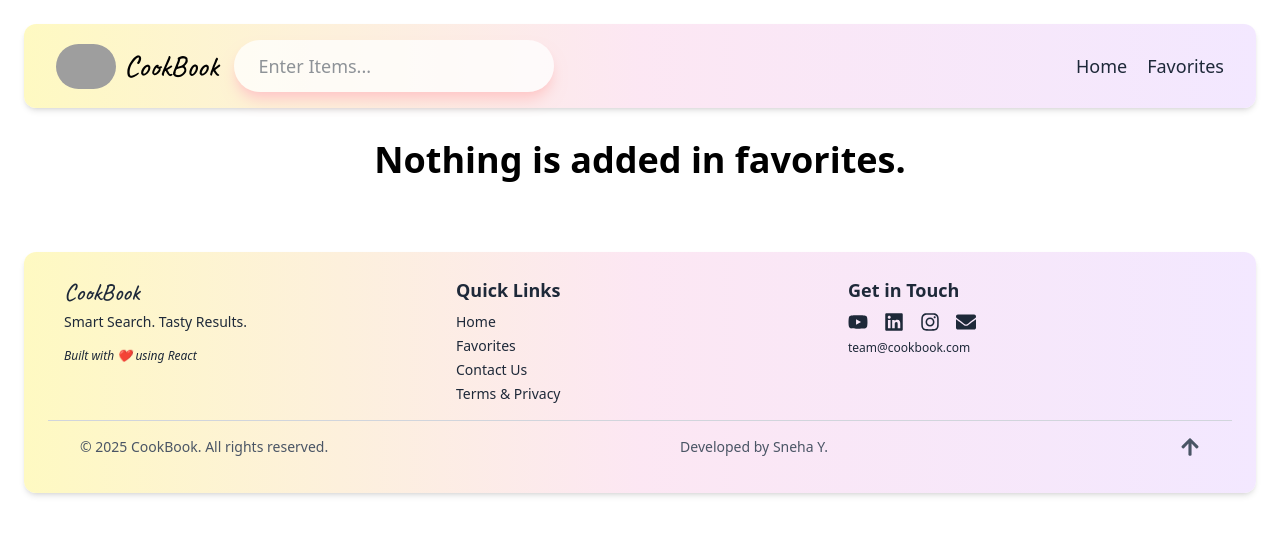
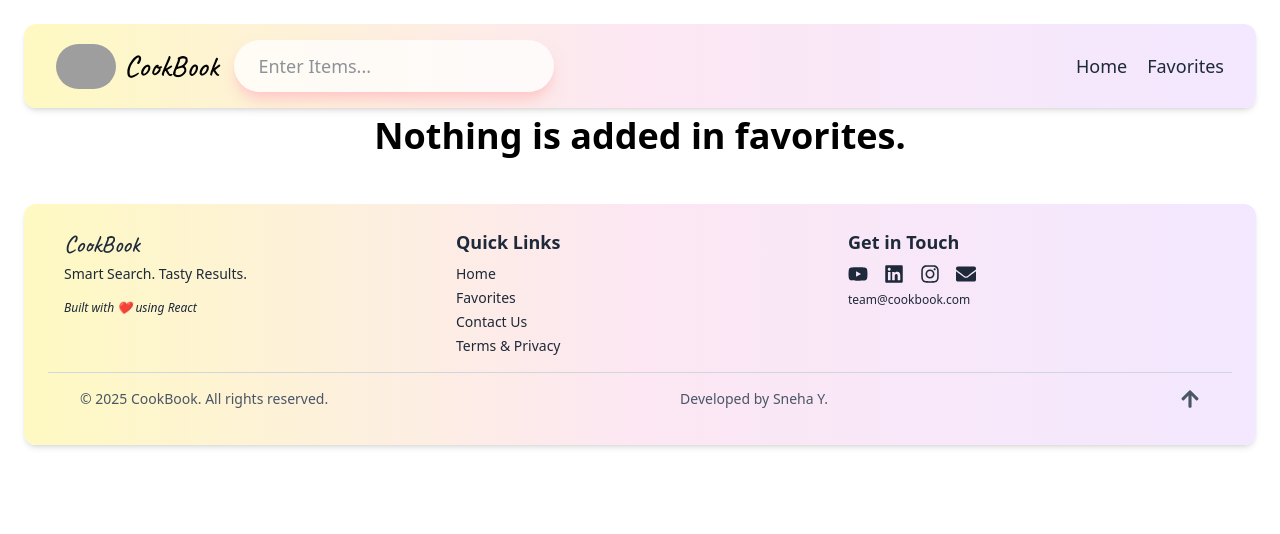
Before and after one commit to SNH078/CookBook-Recipe-App, a React (Vite) app: page /favorites in a window 1280 px wide. Shown: the top 534 px of the page. Built offline with nearby package versions, Linux system fonts and the light colour scheme; grey boxes are pictures that could not be loaded.

Commit message:
title design alignment

```diff
--- a/src/pages/favorites/index.jsx
+++ b/src/pages/favorites/index.jsx
@@ -6,11 +6,11 @@ export default function Favorites() {
   const { favoritesList } = useContext(GlobalContext);
 
   return (
-    <div className="py-8 container mx-auto flex flex-col items-center gap-10">
+    <div className=" container py-2 flex flex-col items-center gap-5">
       {favoritesList && favoritesList.length > 0 ? (
         <>
-          <h1 className="text-3xl font-bold text-pink-600 ">
-            Favorites
+          <h1 className="text-3xl font-bold text-pink-600 text-center m-0">
+            <img alt='Favorites' width="100px" src='\Asset\clipboard.ico' />
           </h1>
           <div className="flex flex-wrap justify-center gap-10">
             {favoritesList.map((item) => (
```
